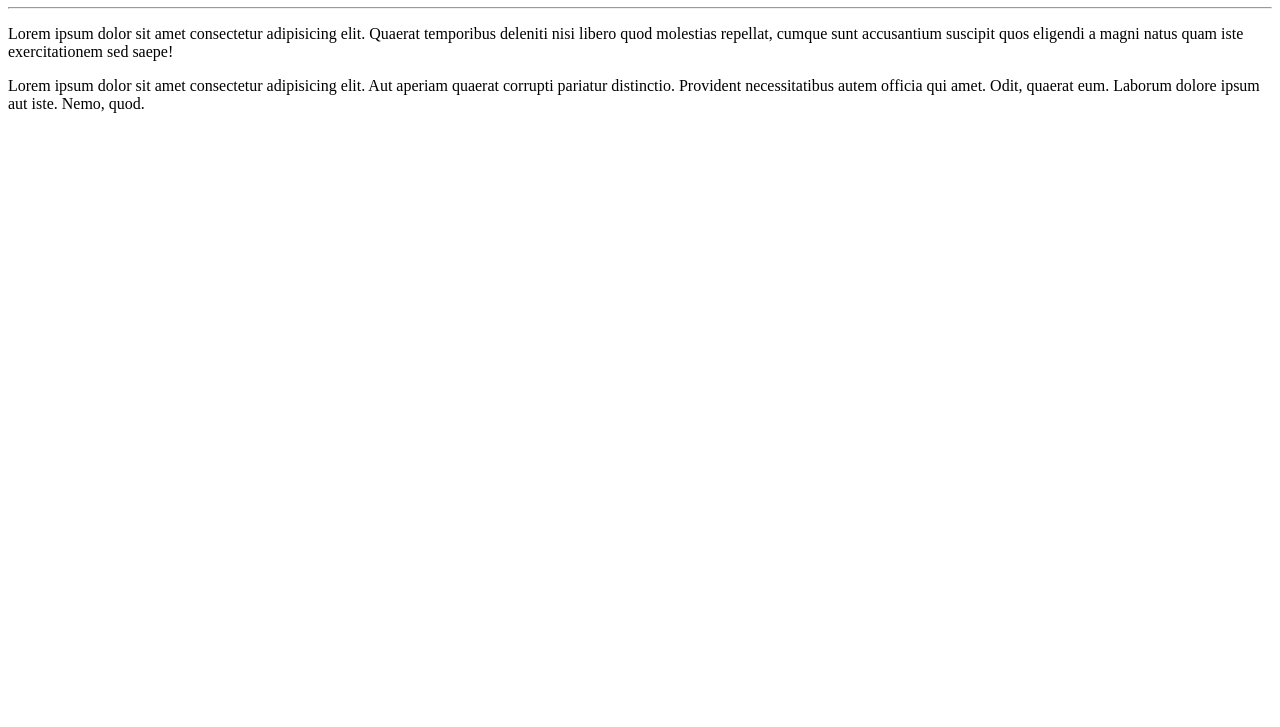
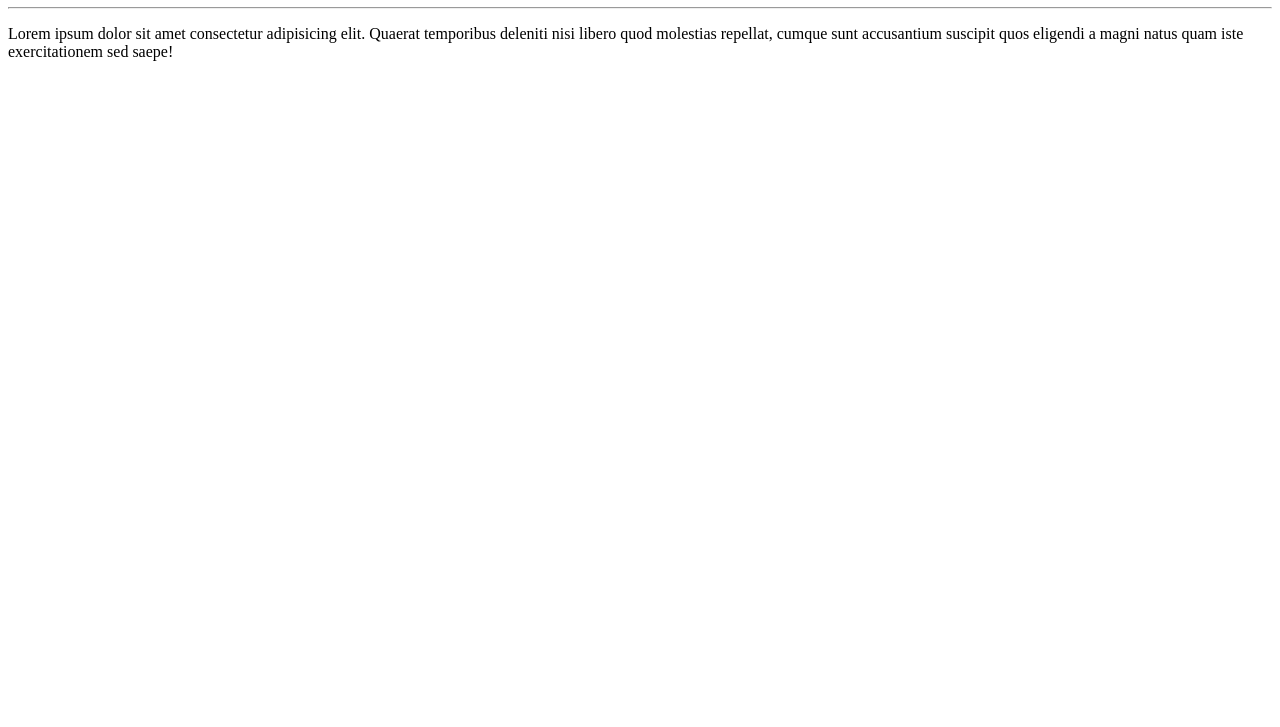
Before and after one commit to JacksonAlvesM/Ola-Mundo, a plain HTML site: page site-exemplo/index.html in a window 1280 px wide. Shown: the part 73-800 px from the top of the page. Drawn offline with Linux system fonts and the light colour scheme.

Commit message:
Update index.html

```diff
--- a/site-exemplo/index.html
+++ b/site-exemplo/index.html
@@ -9,6 +9,5 @@
     <h1>Olá, Mundo!</h1>
     <hr>
     <p>Lorem ipsum dolor sit amet consectetur adipisicing elit. Quaerat temporibus deleniti nisi libero quod molestias repellat, cumque sunt accusantium suscipit quos eligendi a magni natus quam iste exercitationem sed saepe!</p>
-    <p>Lorem ipsum dolor sit amet consectetur adipisicing elit. Aut aperiam quaerat corrupti pariatur distinctio. Provident necessitatibus autem officia qui amet. Odit, quaerat eum. Laborum dolore ipsum aut iste. Nemo, quod.</p>
 </body>
 </html>
```
